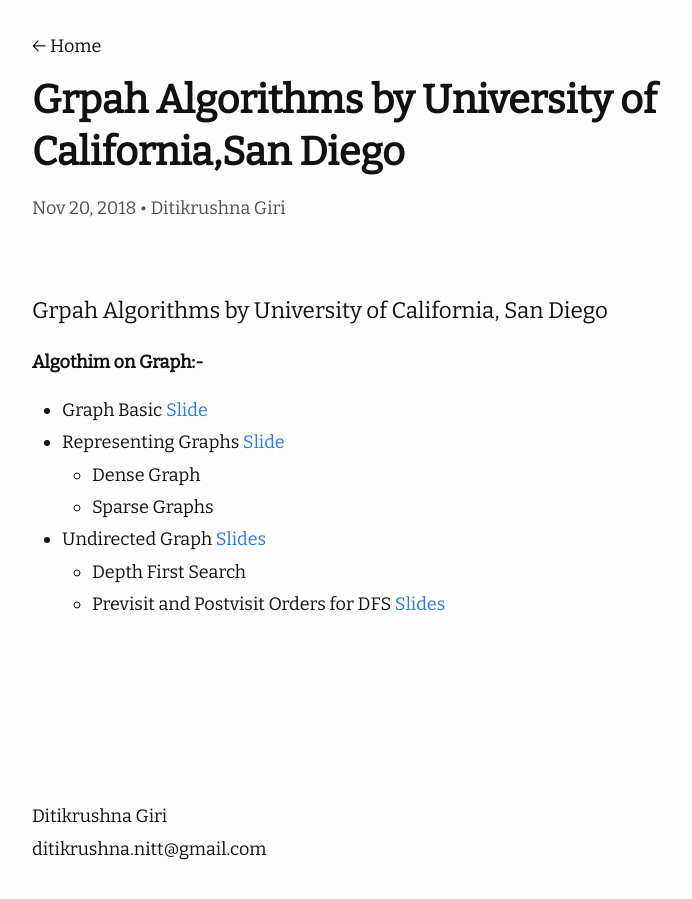
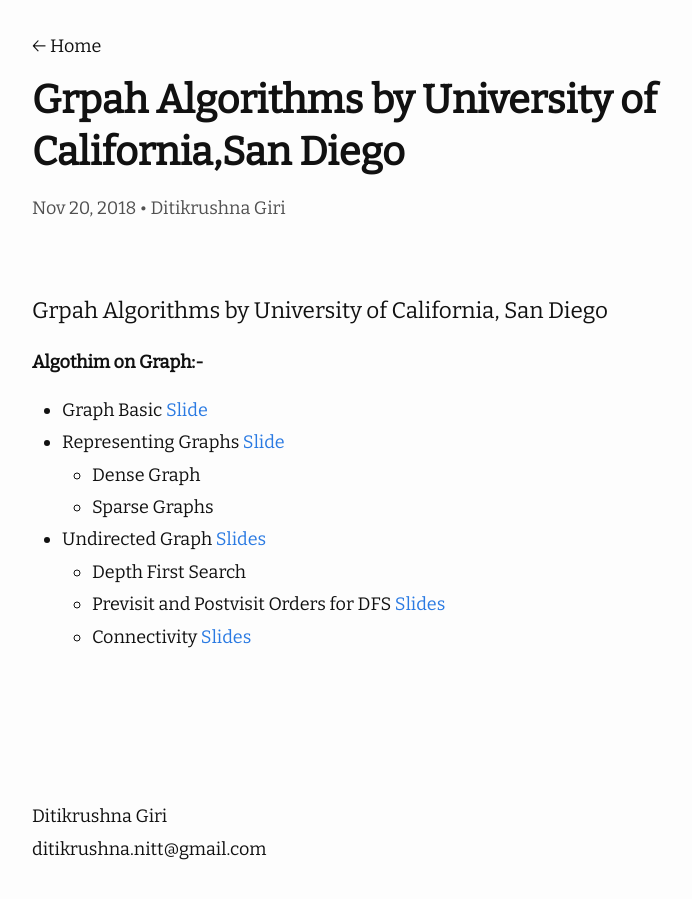
Before and after one commit to ditikrushna/eNotes, a Jekyll site: the page built from _posts/2018-11-20-Grpah Algorithms by University of California,San Diego.md, in a window 1280 px wide. Shown: the whole page, without its empty margins (238-930 px from the left). Built offline with Jekyll 4.4.1, drawn with Linux system fonts in a browser that asks for light colours; nearby versions of some CDN libraries.

Commit message:
Update 2018-11-20-Grpah Algorithms by University of California,San Diego.md

```diff
--- a/_posts/2018-11-20-Grpah Algorithms by University of California,San Diego.md
+++ b/_posts/2018-11-20-Grpah Algorithms by University of California,San Diego.md
@@ -18,3 +18,4 @@ author: "Ditikrushna Giri"
 - Undirected Graph [Slides](https://d3c33hcgiwev3.cloudfront.net/_a9267009ba78cede2b66112aa0f9cdb5_09_graph_decomposition_3_explore.pdf?Expires=1591315200&Signature=GCdFurlskc3EjLVq~78okQMfNwR3n3yUtzwLZ4VlKpQps8ElMdSBLkrObbfI5geDsX3NBiXDx3DOb47-yqXunZKrVdeENk4SXVfnp-o1LbPenNaDvQvuD1h8cslctVDuisB6ltXwhaF84lU76XRrfdBK3-erYFFPD6q6WZjxCIk_&Key-Pair-Id=APKAJLTNE6QMUY6HBC5A)
 	- Depth First Search
 	- Previsit and Postvisit Orders for DFS [Slides](https://d3c33hcgiwev3.cloudfront.net/_a9267009ba78cede2b66112aa0f9cdb5_09_graph_decomposition_5_pre-and-post-orders.pdf?Expires=1591315200&Signature=eOpvLT6ifP~zTSiMNKL9HbkwgVCKJXuTWeTdQXVm09dAKZz-57boum-NsqTMbNQMqANM3Hf3ILnHhtOz-micDzzxK5ihn5Z78c9h4UOZHYFH-KBhWJKBezWAxG0Xfs7D9KnJhtn~7QurOe1pL7QMTQ-QeRrLR3P6mL5FNdkrPV4_&Key-Pair-Id=APKAJLTNE6QMUY6HBC5A)
+	- Connectivity [Slides](https://d3c33hcgiwev3.cloudfront.net/_a9267009ba78cede2b66112aa0f9cdb5_09_graph_decomposition_4_connectivity.pdf?Expires=1591401600&Signature=MuBF0d5MxLJoez-27KpOQwqgWd1gydPINBt9iW7Od7WyDLeHhdEAz1JNZBPUdJWBqRv9Rlr5qmux3PWxQI15sHz90hUMpWEMU9W50kU95dTwGpgl3vbPehGNl-0wy4UOsJe28frBw6fe~ZHPTv7IK9JeLrLxsN1MwBiYJyEjjWE_&Key-Pair-Id=APKAJLTNE6QMUY6HBC5A)
```
